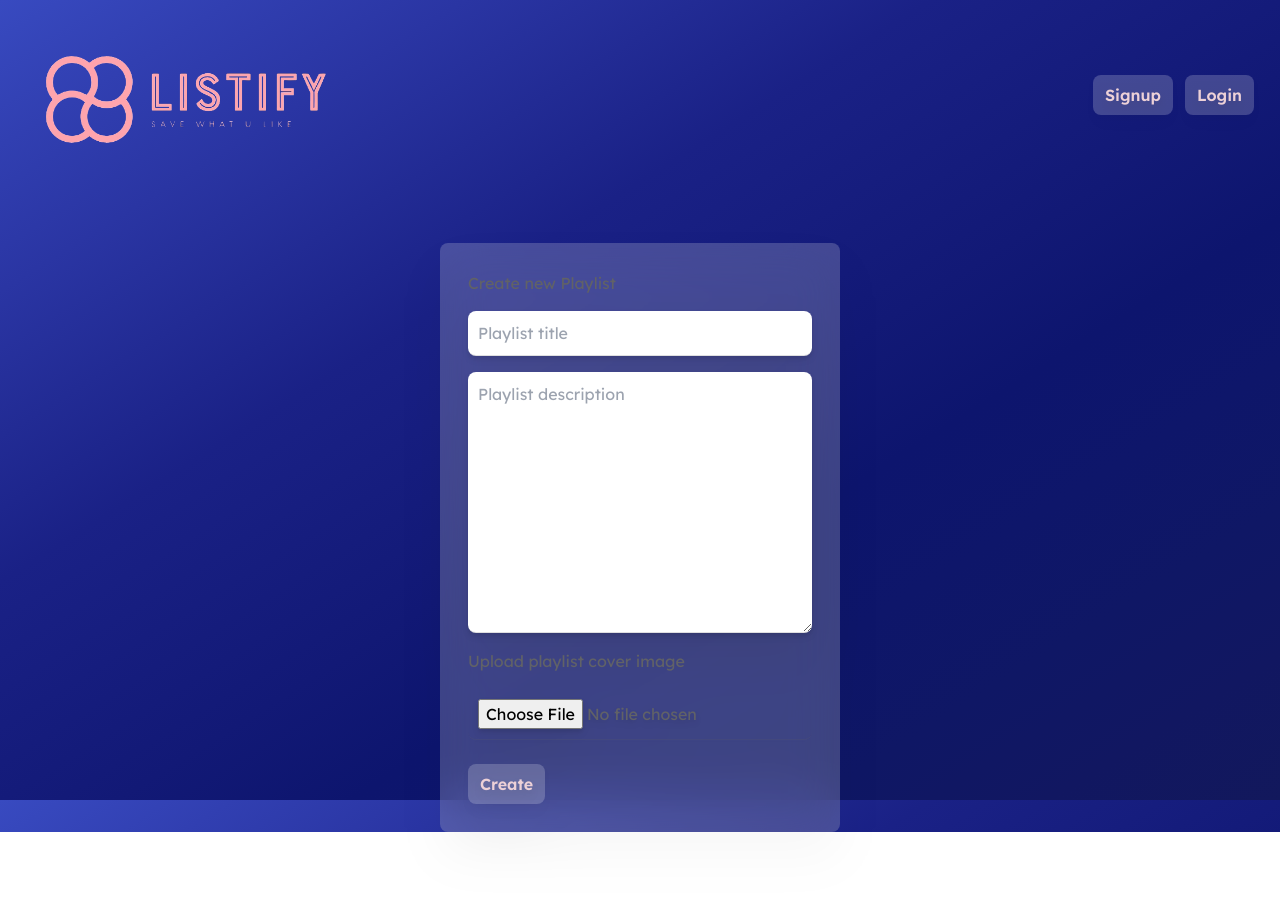
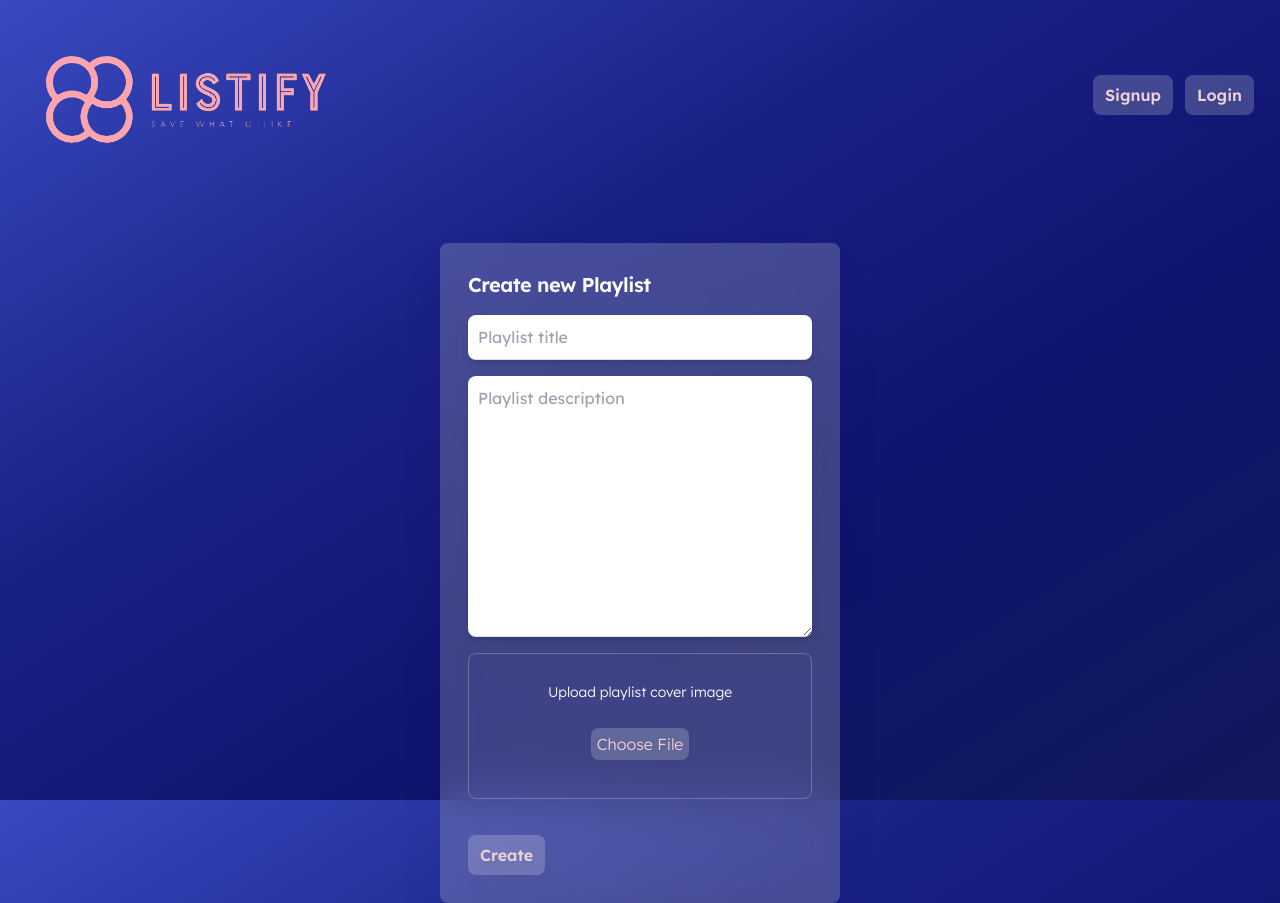
Before and after one commit to Tahckn/listify, a Vue app: page /playlists/create in a window 1280 px wide. Before the commit the page ends 832 px from the top, so only its background shows below. Built offline with nearby package versions, Linux system fonts and the light colour scheme; no server answers.

Commit message:
file upload support to firebase

```diff
--- a/src/assets/main.css
+++ b/src/assets/main.css
@@ -3,10 +3,7 @@
 @tailwind components;
 @tailwind utilities;
 
-body {
-  font-family: Lexend, -apple-system, BlinkMacSystemFont, 'Segoe UI', Roboto,
-    Oxygen, Ubuntu, Cantarell, 'Fira Sans', 'Droid Sans', 'Helvetica Neue',
-    sans-serif;
+html {
   background-image: linear-gradient(
     to right bottom,
     #384ac0,
@@ -22,7 +19,14 @@ body {
     #111761,
     #12185c
   );
-  @apply antialiased  h-screen m-0 p-0 text-secondary -z-50;
+  background-attachment: fixed;
+  @apply antialiased m-0 p-0 h-full -z-50 text-text;
+}
+
+body {
+  font-family: Lexend, -apple-system, BlinkMacSystemFont, 'Segoe UI', Roboto,
+    Oxygen, Ubuntu, Cantarell, 'Fira Sans', 'Droid Sans', 'Helvetica Neue',
+    sans-serif;
 }
 
 button,
@@ -51,15 +55,19 @@ form {
 
 input,
 textarea {
-  @apply drop-shadow-md rounded-lg border-b-[1px] border-secondary/20 p-2.5 outline-none block w-full box-border my-4 mx-auto;
+  @apply text-secondary drop-shadow-md rounded-lg border-b-[1px] border-secondary/20 p-2.5 outline-none block w-full box-border my-4 mx-auto;
 }
 
 .error {
-  @apply text-warning text-base my-4 mx-0;
+  @apply text-warning font-semibold opacity-90 outline-none my-4 mx-0;
 }
 
 h1,
 h2,
 h3 {
-  @apply font-semibold text-xl text-text;
+  @apply tracking-tight font-semibold text-xl text-text;
 }
+
+input[type='file']::file-selector-button {
+  @apply text-items transition-all duration-75  bg-white/20 leading-6 cursor-pointer rounded-lg border-0 py-1 hover:bg-white/30 hover:-translate-y-[0.3px] hover:scale-[1.02] hover:text-white;
+}
--- a/src/views/playlists/CreatePlaylist.vue
+++ b/src/views/playlists/CreatePlaylist.vue
@@ -1,14 +1,21 @@
 <template>
-    <form>
-        <h4>Create new Playlist</h4>
+    <form @submit.prevent="handleSubmit">
+        <h2>Create new Playlist</h2>
         <input type="text" required placeholder="Playlist title" v-model="data.title">
         <textarea name="" required placeholder="Playlist description" v-model="data.description" id="" cols="30"
             rows="10"></textarea>
 
         <!--* upload playlist image -->
-        <label>Upload playlist cover image</label>
-        <input type="file">
-        <button>Create</button>
+        <div class=" border-[1px] flex flex-col rounded-lg border-items border-opacity-30">
+            <label class="text-center font-light text-sm block mt-7">Upload playlist cover image</label>
+            <input id="inp" accept="image/png, image/jpg, image/gif, image/jpeg"
+                class="text-transparent file:-mb-3 file:mx-auto file:block w-full border-0 text-text font-light"
+                type="file" @change="handleChange">
+            <label class="text-text font-light text-center">{{ data.imageName }}</label>
+        </div>
+        <div class="error"></div>
+
+        <button class="mt-5">Create</button>
     </form>
 </template>
 
@@ -18,6 +25,16 @@ import { reactive } from 'vue';
 const data = reactive({
     title: '',
     description: '',
+    imageName: ''
 })
 
+const handleSubmit = () => {
+    console.log(data.title, data.description)
+}
+
+const handleChange = (e) => {
+    console.log(e.target.files[0].name)
+    data.imageName = e.target.files[0].name
+}
+
 </script>
--- a/vite.config.js
+++ b/vite.config.js
@@ -6,10 +6,11 @@ import vueJsx from '@vitejs/plugin-vue-jsx'
 
 // https://vitejs.dev/config/
 export default defineConfig({
+  optimizeDeps: { include: ['firebase/app', 'firebase/firestore'] },
   plugins: [vue(), vueJsx()],
   resolve: {
     alias: {
-      '@': fileURLToPath(new URL('./src', import.meta.url))
-    }
-  }
+      '@': fileURLToPath(new URL('./src', import.meta.url)),
+    },
+  },
 })
```
